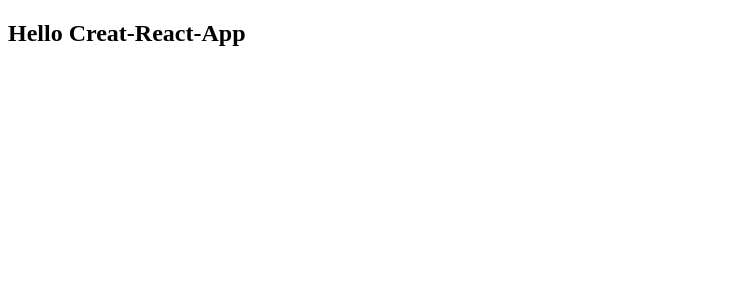
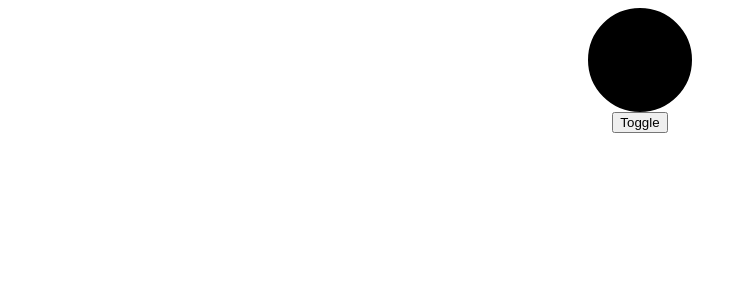
Before and after one commit to NataliiaYakovenko/react-rom-app, a React (Create React App) app: page / in a window 1280 px wide. Shown: the top 300 px of the page, without its empty margins (0-745 px from the left). Built offline with nearby package versions, Linux system fonts and the light colour scheme.

Commit message:
Add component App лампочка

```diff
--- a/src/App.js
+++ /dev/null
@@ -1,11 +0,0 @@
-import React from "react";
-
-class App extends React.Component{
-  render(){
-    return (
-      <h2>Hello Creat-React-App</h2>
-    )
-  }
-}
-
-export default App;
--- /dev/null
+++ b/src/components/App/App.css
@@ -0,0 +1,22 @@
+#root{
+  display: flex;
+  flex-direction: column;
+  justify-content: center;
+  align-items: center;
+}
+
+.lamp-off{
+  width: 100px;
+  height: 100px;
+  border-radius: 50%;
+  border: 2px solid black;
+  background-color: black;
+}
+
+.lamp-on{
+  width: 100px;
+  height: 100px;
+  border-radius: 50%;
+  border: 2px solid black;
+  background-color: yellow;
+}
--- /dev/null
+++ b/src/components/App/App.js
@@ -0,0 +1,36 @@
+import React from "react";
+import "./App.css";
+
+class App extends React.Component {
+  constructor(props) {
+    super(props);
+    this.state = {
+      on: false,
+    };
+  }
+
+  toggleHandler(){
+      this.setState({
+        on:!this.state.on
+      });
+  }
+
+  render() {
+    const classFordiv = this.state.on ? "lamp-on" : "lamp-off";
+
+    return (
+      <>
+        <div className={classFordiv}></div>
+        <button onClick={()=>{this.toggleHandler()}}>Toggle</button>
+      </>
+    );
+  }
+}
+
+export default App;
+
+/*
+Створити коло лампочку і кнопку-вимикач
+За натисненням кнопки лампочка має підсвітитись наповнитись жовтим кольором
+
+*/
--- a/src/index.js
+++ b/src/index.js
@@ -1,6 +1,6 @@
 import React from 'react';
 import ReactDOM from 'react-dom/client';
-import App from './App';
+import App from './components/App/App';
 
 
 const root = ReactDOM.createRoot(document.getElementById('root'));
```
Also changed, not shown: src/App.css (deleted, +0 -38 lines).
